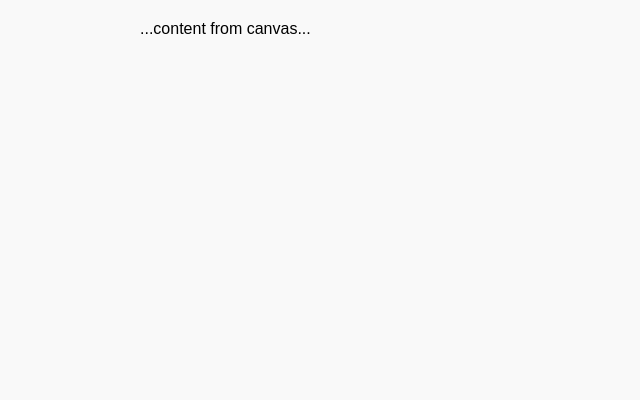
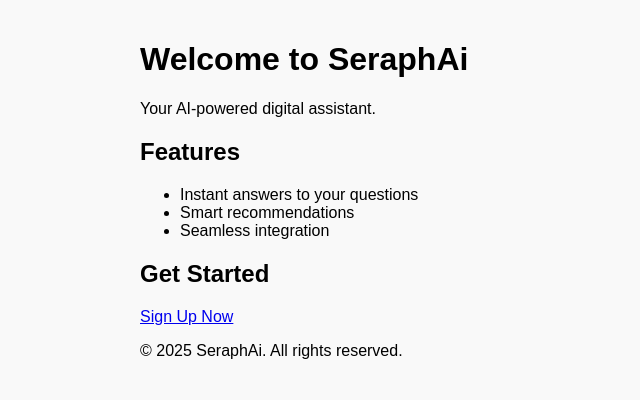
Before and after one commit to abekahan/Seraphai, a plain HTML site: page index.html in a window 1280 px wide. Shown: the whole page, without its empty margins (0-640 px from the left). Drawn offline with Linux system fonts and the light colour scheme.

Commit message:
Update index.html

```diff
--- a/index.html
+++ b/index.html
@@ -8,19 +8,42 @@
 </head>
 <body>
   <div class="landing-page">
-    ...content from canvas...
+    <header>
+      <h1>Welcome to SeraphAi</h1>
+      <p>Your AI-powered digital assistant.</p>
+    </header>
+    <main>
+      <section class="features">
+        <h2>Features</h2>
+        <ul>
+          <li>Instant answers to your questions</li>
+          <li>Smart recommendations</li>
+          <li>Seamless integration</li>
+        </ul>
+      </section>
+      <section class="cta">
+        <h2>Get Started</h2>
+        <a href="#signup" class="btn">Sign Up Now</a>
+      </section>
+    </main>
+    <footer>
+      <p>&copy; 2025 SeraphAi. All rights reserved.</p>
+    </footer>
   </div>
+  <!-- If you want to enable the Botpress chatbot, insert your actual botId and clientId below -->
+  <!--
   <script src="https://cdn.botpress.cloud/webchat/v1/inject.js" async></script>
   <script>
     window.botpressWebChat = {
-      botId: "your-bot-id",
+      botId: "REPLACE_WITH_YOUR_BOT_ID",
       hostUrl: "https://cdn.botpress.cloud/webchat/v1",
       messagingUrl: "https://messaging.botpress.cloud",
-      clientId: "your-bot-id",
+      clientId: "REPLACE_WITH_YOUR_BOT_ID",
       enableConversationDeletion: true,
       showPoweredBy: false,
       botName: "SeraphAi Assistant"
     };
   </script>
+  -->
 </body>
 </html>
```
